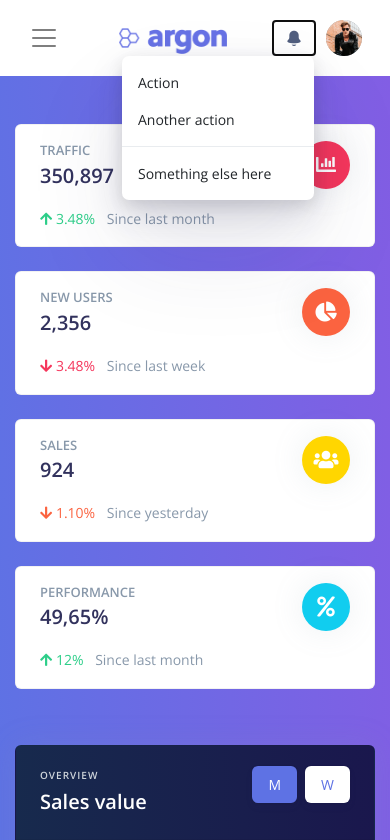
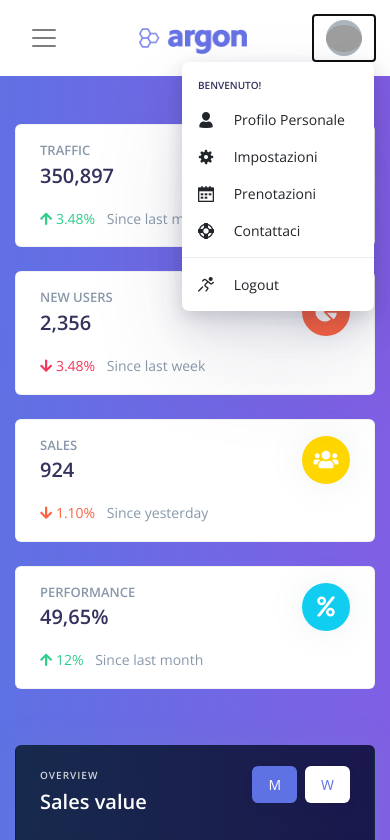
Before and after one commit to DrLele08/FarmaciaASL, a PHP site: page /Dashboard/AreaUtente.php in a window 390 px wide, after a click that opens the changed part. Shown: the top 840 px of the page. Run offline with PHP 8.4, Linux system fonts and the light colour scheme; the visitor is signed in with stand-in values (Sample User, id 1); data comes from the database, SQL or seed files in the repository; data that the repository does not hold is empty; grey boxes are pictures that could not be loaded.

Commit message:
Add Dashboard

```diff
--- a/Sito/Dashboard/AreaUtente.php
+++ b/Sito/Dashboard/AreaUtente.php
@@ -1,23 +1,30 @@
+<?php
+    session_start();
+    require_once "../script/funzioni.php";
+    $Ut=null;
+    if($_SESSION["idUt"]==null)
+    {
+        header("Location: ../ListaFarmacie.php?Err=2");
+    }
+    else
+    {
+        $Ut=getInfoUtentebyId($_SESSION["idUt"]);
+    }
+?>
 <!DOCTYPE html>
 <html>
-
 <head>
   <meta charset="utf-8">
   <meta name="viewport" content="width=device-width, initial-scale=1, shrink-to-fit=no">
   <meta name="description" content="Start your development with a Dashboard for Bootstrap 4.">
   <meta name="author" content="Creative Tim">
-  <title>Argon Dashboard - Free Dashboard for Bootstrap 4</title>
-  <!-- Favicon -->
+  <title>Area Di <?php echo $Ut["Cognome"]." ".$Ut["Nome"] ?></title>
   <link href="./assets/img/brand/favicon.png" rel="icon" type="image/png">
-  <!-- Fonts -->
   <link href="https://fonts.googleapis.com/css?family=Open+Sans:300,400,600,700" rel="stylesheet">
-  <!-- Icons -->
   <link href="./assets/vendor/nucleo/css/nucleo.css" rel="stylesheet">
   <link href="./assets/vendor/@fortawesome/fontawesome-free/css/all.min.css" rel="stylesheet">
-  <!-- Argon CSS -->
   <link type="text/css" href="./assets/css/argon.css?v=1.0.0" rel="stylesheet">
 </head>
-
 <body>
   <!-- Sidenav -->
   <nav class="navbar navbar-vertical fixed-left navbar-expand-md navbar-light bg-white" id="sidenav-main">
@@ -27,52 +34,41 @@
         <span class="navbar-toggler-icon"></span>
       </button>
       <!-- Brand -->
-      <a class="navbar-brand pt-0" href="./index.html">
+      <a class="navbar-brand pt-0" href="AreaUtente.php">
         <img src="./assets/img/brand/blue.png" class="navbar-brand-img" alt="...">
       </a>
       <!-- User -->
       <ul class="nav align-items-center d-md-none">
         <li class="nav-item dropdown">
-          <a class="nav-link nav-link-icon" href="#" role="button" data-toggle="dropdown" aria-haspopup="true" aria-expanded="false">
-            <i class="ni ni-bell-55"></i>
-          </a>
-          <div class="dropdown-menu dropdown-menu-arrow dropdown-menu-right" aria-labelledby="navbar-default_dropdown_1">
-            <a class="dropdown-item" href="#">Action</a>
-            <a class="dropdown-item" href="#">Another action</a>
-            <div class="dropdown-divider"></div>
-            <a class="dropdown-item" href="#">Something else here</a>
-          </div>
-        </li>
-        <li class="nav-item dropdown">
           <a class="nav-link" href="#" role="button" data-toggle="dropdown" aria-haspopup="true" aria-expanded="false">
             <div class="media align-items-center">
               <span class="avatar avatar-sm rounded-circle">
-                <img alt="Image placeholder" src="./assets/img/theme/team-1-800x800.jpg">
+                <img alt="Image placeholder" src="../<?php echo $Ut["FotoProfilo"] ?>">
               </span>
             </div>
           </a>
           <div class="dropdown-menu dropdown-menu-arrow dropdown-menu-right">
             <div class=" dropdown-header noti-title">
-              <h6 class="text-overflow m-0">Welcome!</h6>
+              <h6 class="text-overflow m-0">Benvenuto!</h6>
             </div>
             <a href="./examples/profile.html" class="dropdown-item">
               <i class="ni ni-single-02"></i>
-              <span>My profile</span>
+              <span>Profilo Personale</span>
             </a>
             <a href="./examples/profile.html" class="dropdown-item">
               <i class="ni ni-settings-gear-65"></i>
-              <span>Settings</span>
+              <span>Impostazioni</span>
             </a>
             <a href="./examples/profile.html" class="dropdown-item">
               <i class="ni ni-calendar-grid-58"></i>
-              <span>Activity</span>
+              <span>Prenotazioni</span>
             </a>
-            <a href="./examples/profile.html" class="dropdown-item">
+            <a href="../Contattaci.php" class="dropdown-item">
               <i class="ni ni-support-16"></i>
-              <span>Support</span>
+              <span>Contattaci</span>
             </a>
             <div class="dropdown-divider"></div>
-            <a href="#!" class="dropdown-item">
+            <a href="../ListaFarmacie.php?Esci=1" class="dropdown-item">
               <i class="ni ni-user-run"></i>
               <span>Logout</span>
             </a>
@@ -98,21 +94,11 @@
           </div>
         </div>
         <!-- Form -->
-        <form class="mt-4 mb-3 d-md-none">
-          <div class="input-group input-group-rounded input-group-merge">
-            <input type="search" class="form-control form-control-rounded form-control-prepended" placeholder="Search" aria-label="Search">
-            <div class="input-group-prepend">
-              <div class="input-group-text">
-                <span class="fa fa-search"></span>
-              </div>
-            </div>
-          </div>
-        </form>
         <!-- Navigation -->
         <ul class="navbar-nav">
           <li class="nav-item">
             <a class="nav-link" href="./index.html">
-              <i class="ni ni-tv-2 text-primary"></i> Dashboard
+              <i class="ni ni-tv-2 text-primary"></i> Area Utente
             </a>
           </li>
           <li class="nav-item">
@@ -177,53 +163,42 @@
     <nav class="navbar navbar-top navbar-expand-md navbar-dark" id="navbar-main">
       <div class="container-fluid">
         <!-- Brand -->
-        <a class="h4 mb-0 text-white text-uppercase d-none d-lg-inline-block" href="./index.html">Dashboard</a>
-        <!-- Form -->
-        <form class="navbar-search navbar-search-dark form-inline mr-3 d-none d-md-flex ml-lg-auto">
-          <div class="form-group mb-0">
-            <div class="input-group input-group-alternative">
-              <div class="input-group-prepend">
-                <span class="input-group-text"><i class="fas fa-search"></i></span>
-              </div>
-              <input class="form-control" placeholder="Search" type="text">
-            </div>
-          </div>
-        </form>
+        <a class="h4 mb-0 text-white text-uppercase d-none d-lg-inline-block" href="AreaUtente.php">Area Utente</a>
         <!-- User -->
         <ul class="navbar-nav align-items-center d-none d-md-flex">
           <li class="nav-item dropdown">
             <a class="nav-link pr-0" href="#" role="button" data-toggle="dropdown" aria-haspopup="true" aria-expanded="false">
               <div class="media align-items-center">
                 <span class="avatar avatar-sm rounded-circle">
-                  <img alt="Image placeholder" src="./assets/img/theme/team-4-800x800.jpg">
+                  <img alt="Image placeholder" src="<?php echo "../".$Ut['FotoProfilo']; ?>">
                 </span>
                 <div class="media-body ml-2 d-none d-lg-block">
-                  <span class="mb-0 text-sm  font-weight-bold">Jessica Jones</span>
+                  <span class="mb-0 text-sm  font-weight-bold"><?php echo $Ut["Cognome"]." ".$Ut["Nome"] ?></span>
                 </div>
               </div>
             </a>
             <div class="dropdown-menu dropdown-menu-arrow dropdown-menu-right">
               <div class=" dropdown-header noti-title">
-                <h6 class="text-overflow m-0">Welcome!</h6>
+                <h6 class="text-overflow m-0">Benvenuto!</h6>
               </div>
               <a href="./examples/profile.html" class="dropdown-item">
                 <i class="ni ni-single-02"></i>
-                <span>My profile</span>
+                <span>Profilo</span>
               </a>
               <a href="./examples/profile.html" class="dropdown-item">
                 <i class="ni ni-settings-gear-65"></i>
-                <span>Settings</span>
+                <span>Impostazioni</span>
               </a>
               <a href="./examples/profile.html" class="dropdown-item">
                 <i class="ni ni-calendar-grid-58"></i>
-                <span>Activity</span>
+                <span>Prenotazioni</span>
               </a>
-              <a href="./examples/profile.html" class="dropdown-item">
+              <a href="../Contattaci.php" class="dropdown-item">
                 <i class="ni ni-support-16"></i>
-                <span>Support</span>
+                <span>Contattaci</span>
               </a>
               <div class="dropdown-divider"></div>
-              <a href="#!" class="dropdown-item">
+              <a href="../ListaFarmacie.php?Esci=1" class="dropdown-item">
                 <i class="ni ni-user-run"></i>
                 <span>Logout</span>
               </a>
--- a/Sito/index.php
+++ b/Sito/index.php
@@ -45,7 +45,7 @@
 
   <nav class="navbar navbar-expand-lg navbar-dark ftco_navbar bg-dark ftco-navbar-light" id="ftco-navbar">
     <div class="container">
-      <a class="navbar-brand" href="index.php"><i class="flaticon-pharmacy"></i><span>Inco</span>Pharma</a>
+      <a class="navbar-brand" href="index.php"><i class="flaticon-pharmacy"></i><span>Inco</span>Farma</a>
       <button class="navbar-toggler" type="button" data-toggle="collapse" data-target="#ftco-nav" aria-controls="ftco-nav" aria-expanded="false" aria-label="Toggle navigation">
         <span class="oi oi-menu"></span> Menu
       </button>
--- a/Sito/script/Login.php
+++ b/Sito/script/Login.php
@@ -9,6 +9,10 @@
         $Ris=doQuery($Query);
         if($Ris)
         {
+            if(mysqli_num_rows($Ris)==0)
+            {
+                header("Location: ../ListaFarmacie.php?Err=1");
+            }
             while($row=mysqli_fetch_array($Ris))
             {
                 $PassDb=$row["Password"];
```
Also changed, not shown: Database/script.sql (+5 -4 lines), Sito/Contattaci.php (+14 -39 lines), Sito/ListaFarmacie.php (+22 -4 lines), Sito/ToDo Farmacia.txt (+4 -3 lines), Sito/img/Utenti/._default.png (added), Sito/img/Utenti/default.png (added).
